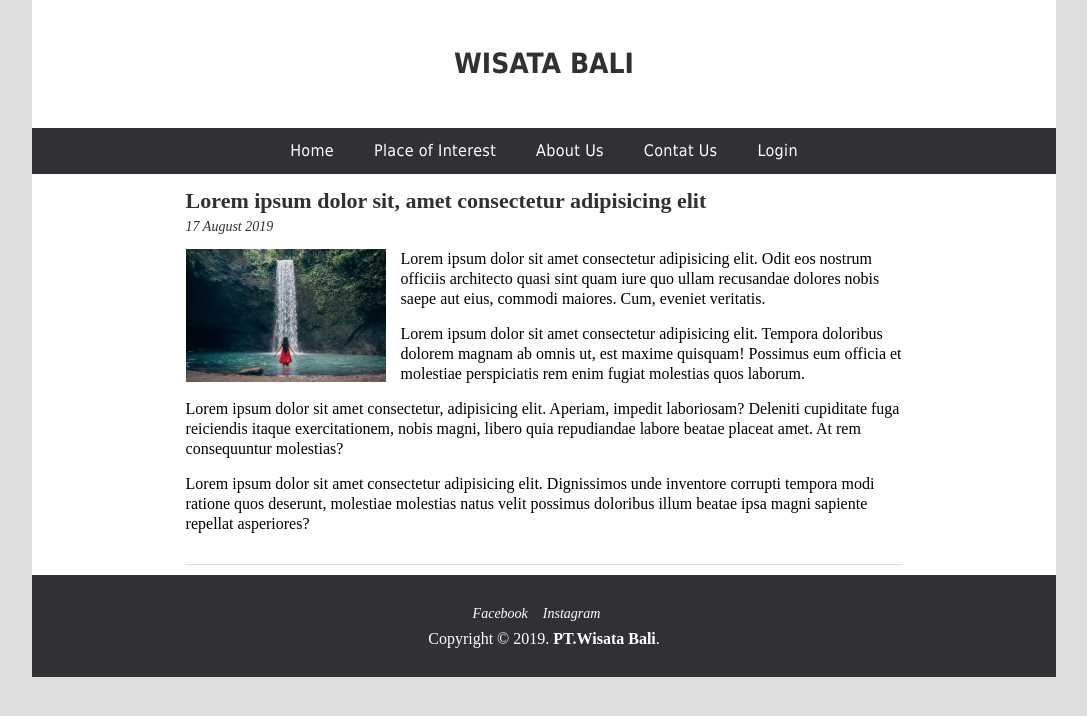
After one commit to andrenata/latihanwebdasar2, a PHP site: page /single.html in a window 1280 px wide. The commit adds this page. Shown: the top 716 px of the page, without its empty margins (96-1183 px from the left). Run offline with PHP 8.4, Linux system fonts and the light colour scheme.

Commit message:
Add single.html for more detail

```diff
--- a/css/style.css
+++ b/css/style.css
@@ -125,8 +125,8 @@ article span {
 	max-width: 200px;
 	height: auto;
 	opacity: 1;
-	  filter: alpha(opacity=100);
-	  transition: all 0.2s ease-in-out;
+	filter: alpha(opacity=100);
+	transition: all 0.2s ease-in-out;
 }
 .thumbnail img:hover {
 	opacity: 0.6;
--- a/index.html
+++ b/index.html
@@ -33,16 +33,16 @@
 		<div class="content">
 			<article>
 				<div class="title">
-					<h1><a href="#">Lorem ipsum dolor sit, amet consectetur adipisicing elit</a></h1>
+					<h1><a href="single.html">Lorem ipsum dolor sit, amet consectetur adipisicing elit</a></h1>
 				</div> <!-- title -->
 				<div class="info"><span>17 August 2019</span></div>
 				<div class="thumbnail">
-					<a href="#"><img src="images/tibumana.jpg" alt="Tibumana Wisata Bali"></a>
+					<a href="single.html"><img src="images/tibumana.jpg" alt="Tibumana Wisata Bali"></a>
 				</div>
 				<p>Lorem ipsum dolor sit amet consectetur adipisicing elit.
 					Odit eos nostrum officiis architecto quasi sint quam iure quo ullam recusandae
 					dolores nobis saepe aut eius, commodi maiores. Cum, eveniet veritatis.</p>
-				<div class="button-readmore"><a href="#">read more...</a></div>
+				<div class="button-readmore"><a href="single.html">read more...</a></div>
 				<div class="clear"></div>
 			</article>
 			<article>
--- /dev/null
+++ b/single.html
@@ -0,0 +1,97 @@
+<!DOCTYPE html>
+<html lang="en">
+<head>
+	<meta charset="UTF-8">
+	<title>Latihan Web Dasar - STMIK Denpasar</title>
+	<link rel="stylesheet" href="css/reset.css">
+	<link rel="stylesheet" href="css/style.css">
+
+</head>
+<body>
+
+	<div class="container">
+		<!-- HEADER HERE -->
+		<div class="header">
+			<div class="logo">
+				<a href=""><h1>WISATA BALI</h1></a>
+			</div> <!-- end logo -->
+		</div> <!-- endHeader -->
+
+		<!-- MENU HERE -->
+		<div class="menu">
+			<ul>
+				<li><a href="">Home</a></li>
+				<li><a href="">Place of Interest</a></li>
+				<li><a href="">About Us</a></li>
+				<li><a href="">Contat Us</a></li>
+				<li><a href="">Login</a></li>
+			</ul>
+			<div class="clear"></div>
+		</div> <!-- endMenu -->
+
+
+		<div class="content">
+			<article>
+				<div class="title">
+					<h1><a href="#">Lorem ipsum dolor sit, amet consectetur adipisicing elit</a></h1>
+				</div> <!-- title -->
+				<div class="info"><span>17 August 2019</span></div>
+				<div class="thumbnail">
+					<img src="images/tibumana.jpg" alt="Tibumana Wisata Bali">
+				</div>
+				<p>Lorem ipsum dolor sit amet consectetur adipisicing elit.
+					Odit eos nostrum officiis architecto quasi sint quam iure quo ullam recusandae
+                    dolores nobis saepe aut eius, commodi maiores. Cum, eveniet veritatis.</p>
+                <p>Lorem ipsum dolor sit amet consectetur adipisicing elit. Tempora doloribus dolorem magnam ab omnis ut, est maxime quisquam! Possimus eum officia et molestiae perspiciatis rem enim fugiat molestias quos laborum.</p>
+                <p>Lorem ipsum dolor sit amet consectetur, adipisicing elit. Aperiam, impedit laboriosam? Deleniti cupiditate fuga reiciendis itaque exercitationem, nobis magni, libero quia repudiandae labore beatae placeat amet. At rem consequuntur molestias?</p>
+                <p>Lorem ipsum dolor sit amet consectetur adipisicing elit. Dignissimos unde inventore corrupti tempora modi ratione quos deserunt, molestiae molestias natus velit possimus doloribus illum beatae ipsa magni sapiente repellat asperiores?</p>
+
+				<div class="clear"></div>
+			</article>
+
+		</div> <!-- endContent -->
+
+		<!-- FOOTER HERE -->
+		<div class="footer">
+			<ul class="social-media">
+				<li>
+					<a href="https://facebook.com" target="_blank">Facebook</a>
+				</li>
+				<li>
+					<a href="https://instagram.com" target="_blank">Instagram</a>
+				</li>
+			</ul>
+
+			<div class="clear"></div>
+
+			<p>Copyright &copy; 2019. <a href="">PT.Wisata Bali</a>.</p>
+		</div> <!-- endFooter -->
+
+	</div> <!-- endContainer -->
+
+
+
+
+
+
+
+
+
+
+
+
+
+
+
+
+
+
+
+
+
+
+
+
+
+</body>
+</html>
```
